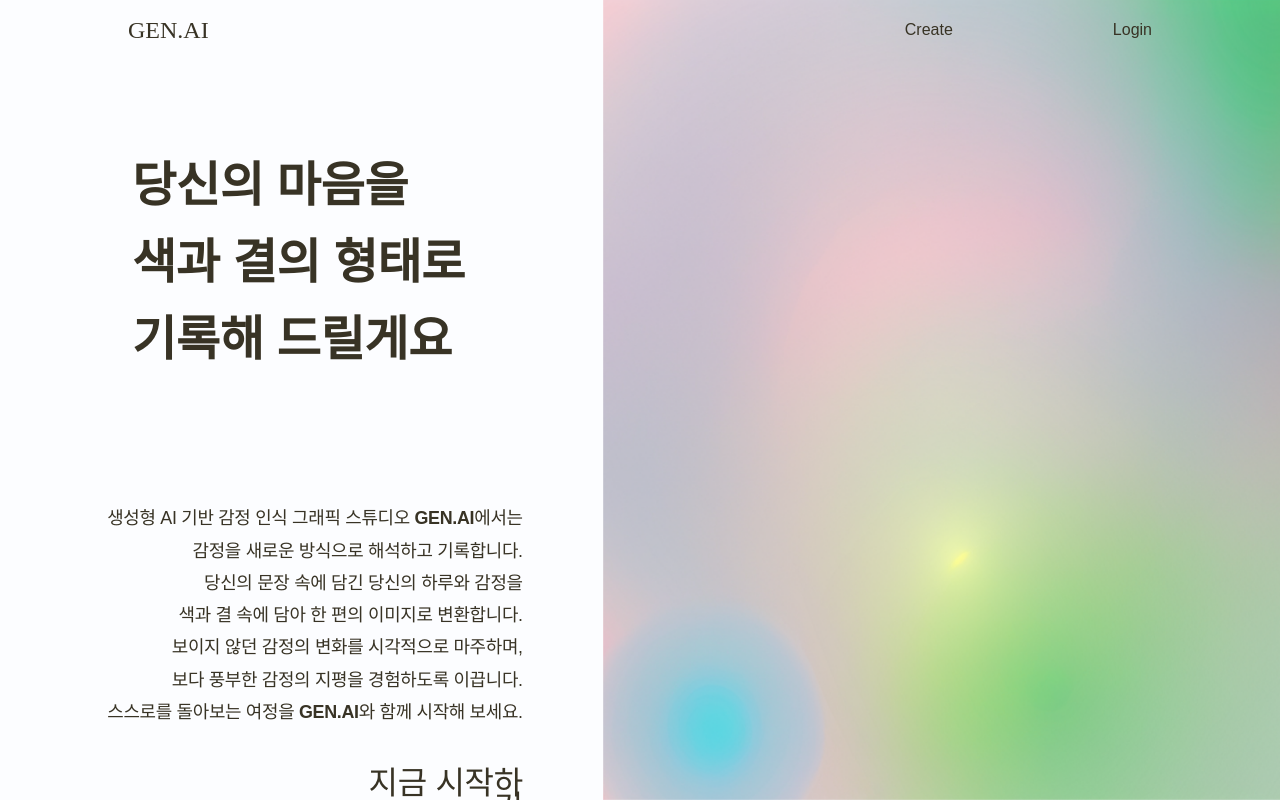
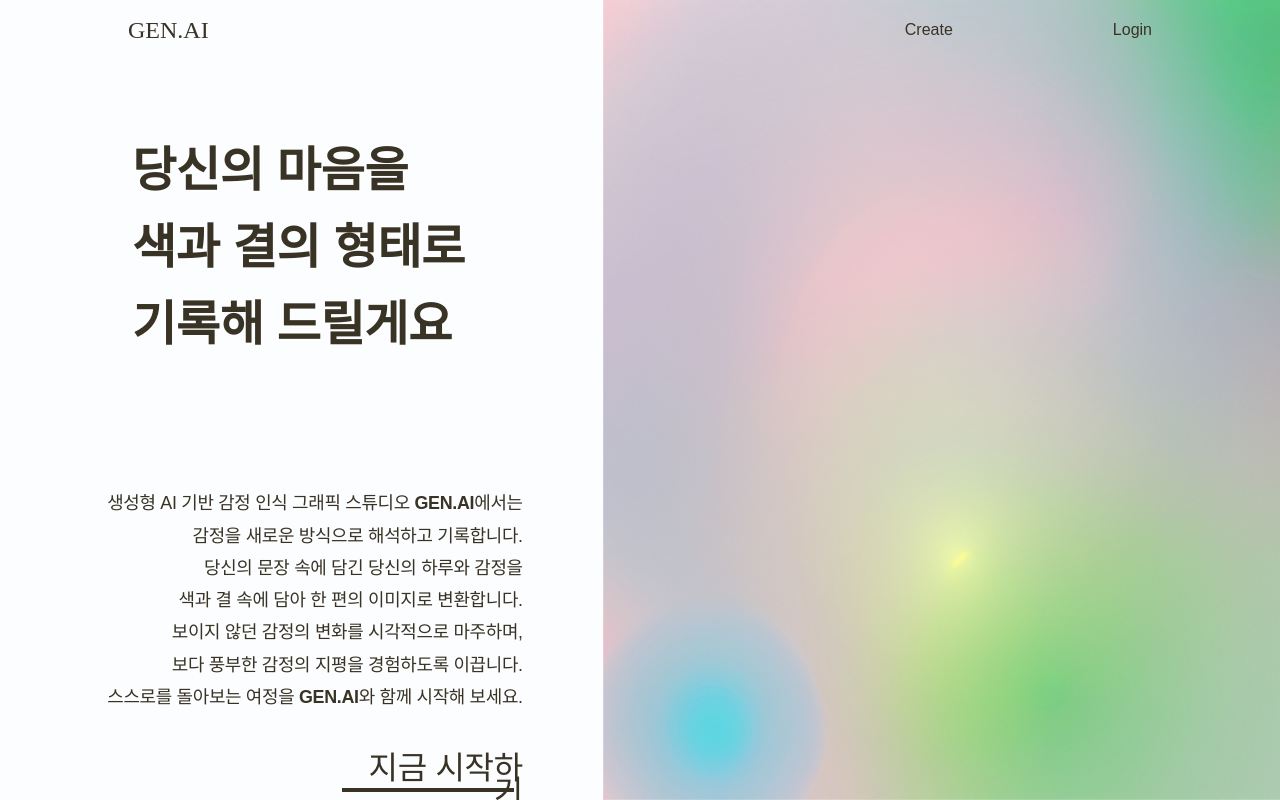
Before and after one commit to Daeryak/hyu-gen-ai-studio, a React (Create React App) app in the folder frontend/: page / in a window 1280 px wide. Built offline with nearby package versions, Linux system fonts and the light colour scheme; no server answers; a web font is replaced by a local one.

Commit message:
(d) input 퍼블리싱 중 - emotionKinds만 남았음....

```diff
--- a/frontend/src/pages/GenerateInput.jsx
+++ b/frontend/src/pages/GenerateInput.jsx
@@ -369,11 +369,11 @@ const styles = {
   textBox: {
     position: 'absolute',
     top: '60px',
-    right: '250px',
+    right: '230px',
     // marginBottom: '2rem',
   },
   textBoxTitle: {
-    fontSize: '1rem',
+    // fontSize: '1rem',
     marginBottom: '0.5rem',
     fontSize: '22px',
     fontWeight: 600,
@@ -381,6 +381,7 @@ const styles = {
     lineHeight: '32px',
   },
   textArea: {
+    marginTop: '0.2rem',
     width: '600px',
     height: '480px',
     resize: 'vertical',
@@ -400,7 +401,7 @@ const styles = {
   analyzeButton: {
     // display: 'inline-flex',
     position: 'absolute',
-    right: '250px',
+    right: '230px',
     top: '673px',
     height: 80,
     alignItems: 'center',
--- a/frontend/src/pages/GenerateWaiting.jsx
+++ b/frontend/src/pages/GenerateWaiting.jsx
@@ -93,7 +93,7 @@ function GenerateWaiting() {
       <main style={styles.main}>
         <h1 style={styles.title}>당신의 마음을 그려내고 있어요..</h1>
         <p style={styles.description}>
-          마음을 천천히 관찰하는 중이에요.<br />
+          당신의 마음을 세세하게 관찰하는 중이에요.<br />
           3-4분 정도 걸릴 수 있으니 잠시만 기다려주세요.
         </p>
       </main>
--- a/frontend/src/pages/LandingHome.jsx
+++ b/frontend/src/pages/LandingHome.jsx
@@ -107,7 +107,7 @@ const styles = {
     width: `${(LEFT_RATIO / TOTAL_RATIO) * 100}%`, // 약 47%
     backgroundColor: '#fcfdff',
     boxSizing: 'border-box',
-    overflowY: 'auto',
+    // overflowY: 'auto',
     padding: '3rem 0 7rem 2rem', // 상단 3rem, 우측 0, 하단 7rem (약 112px), 좌측 2rem
     position: 'relative',
   },
@@ -115,7 +115,7 @@ const styles = {
     fontSize: '3rem',         // 글자 크기 증가
     lineHeight: 1.6,
     margin: 0,
-    marginTop: '40px',        // 약간 아래로 내림
+    marginTop: '25px',        // 약간 아래로 내림
     marginLeft: '100px',      // 좌측 여백 100px
     marginBottom: '1rem',
     color: '#383325',
```
